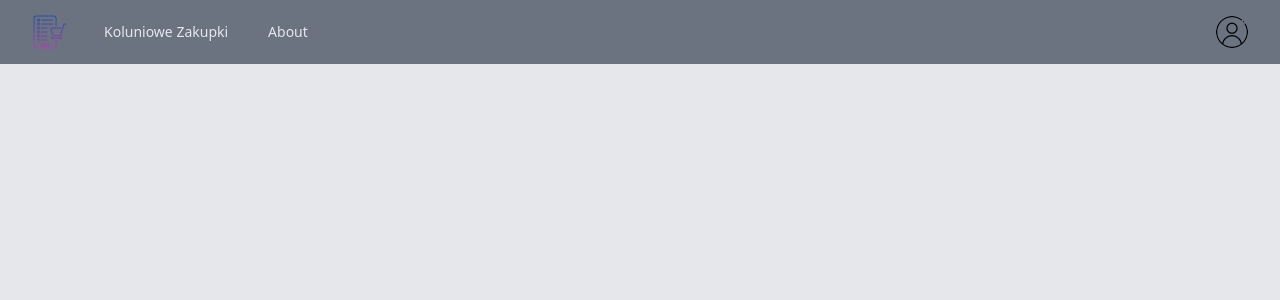
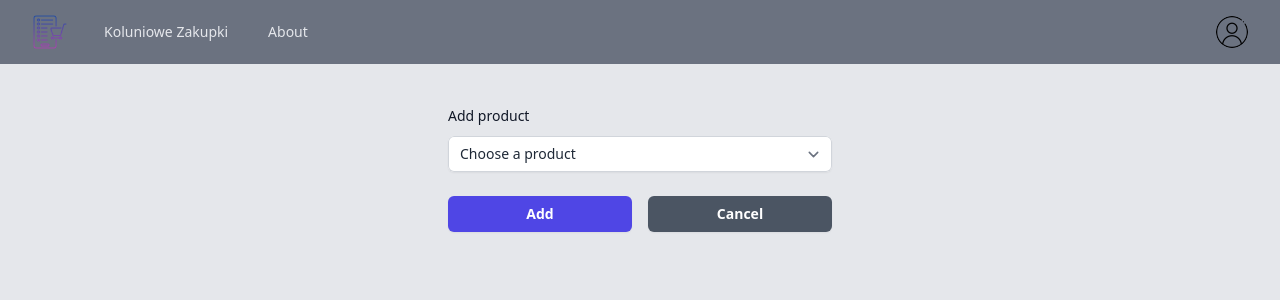
Before and after one commit to sslota/koluniowe-zakupki, a React (Create React App) app in the folder frontend/: page /list/1/add-product in a window 1280 px wide. Shown: the top 300 px of the page. Built offline with nearby package versions, Linux system fonts and the light colour scheme.

Commit message:
view for adding product to existing list

```diff
--- a/frontend/src/App.js
+++ b/frontend/src/App.js
@@ -1,44 +1,49 @@
 import "./App.css";
 import { Routes, Route } from "react-router-dom";
 import Lists from "./components/lists/Lists";
-import SpecificList from "./components/lists/SpecificList";
 import SignIn from "./components/authentications/SignIn";
 import SignUp from "./components/authentications/SignUp";
 import ListAdd from "./components/lists/ListAdd";
+import Map from "./components/lists/navigations/Map";
 import Profile from "./components/socials/Profile";
 import Friends from "./components/socials/Friends";
 import FriendAdd from "./components/socials/FriendAdd";
 import GroupMake from "./components/socials/GroupMake";
 import Products from "./components/products/Products";
 import ProductAdd from "./components/products/ProductAdd";
-import Tags from "./components/tags/Tags";
-import TagAdd from "./components/tags/TagAdd";
 import Shops from "./components/shops/Shops";
 import ShopAdd from "./components/shops/ShopAdd";
 import Blacklist from "./components/shops/blacklist/Blacklist";
 import BlacklistAdd from "./components/shops/blacklist/BlacklistAdd";
+import Tags from "./components/tags/Tags";
+import TagAdd from "./components/tags/TagAdd";
+import SpecificList from "./components/lists/list/SpecificList";
+import AddProductToList from "./components/lists/list/AddProductToList";
 
 function App() {
   return (
     <Routes>
       <Route path="/" element={<Lists />} />
       <Route path="/list" element={<Lists />} />
+      <Route path="/list-add" element={<ListAdd />} />
+      <Route path="/list/:id/route" element={<Map />} />
+      <Route path="/list/:id/add-product" element={<AddProductToList />} />
       <Route path="/list/:id" element={<SpecificList />} />
-      <Route path="/list-add" element={<ListAdd />} />
       <Route path="/profile" element={<Profile />} />
       <Route path="/friend" element={<Friends />} />
       <Route path="/friend-add" element={<FriendAdd />} />
       <Route path="/group-make" element={<GroupMake />} />
       <Route path="/product" element={<Products />} />
       <Route path="/product-add" element={<ProductAdd />} />
-      <Route path="/tag" element={<Tags />} />
-      <Route path="/tag-add" element={<TagAdd />} />
       <Route path="/shop" element={<Shops />} />
       <Route path="/shop-add" element={<ShopAdd />} />
       <Route path="/blacklist" element={<Blacklist />} />
       <Route path="/blacklist-add" element={<BlacklistAdd />} />
+      <Route path="/tag" element={<Tags />} />
+      <Route path="/tag-add" element={<TagAdd />} />
       <Route path="/sign-in" element={<SignIn />} />
       <Route path="/sign-up" element={<SignUp />} />
+      <Route path="/about-us" element={<Lists />} />
     </Routes>
   );
 }
--- /dev/null
+++ b/frontend/src/components/lists/list/AddProductToList.js
@@ -0,0 +1,81 @@
+import React, { useState } from "react";
+import { useParams } from "react-router-dom";
+
+const AddProductToList = () => {
+  const Products = [
+    { id: 1, name: "Product1" },
+    { id: 2, name: "Product2" },
+    { id: 3, name: "Product3" },
+  ];
+
+  const { id } = useParams();
+
+  const [selectedProduct, setSelectedProduct] = useState(null);
+
+  const handleSubmit = (event) => {};
+
+  const handleProductSelect = (product) => {
+    setSelectedProduct(product);
+  };
+
+  return (
+    <div className="mt-10 sm:mx-auto sm:w-full sm:max-w-sm">
+      <form
+        className="space-y-6"
+        action="#"
+        method="POST"
+        onSubmit={handleSubmit}
+      >
+        <div>
+          <label
+            htmlFor="product"
+            className="block text-sm font-medium leading-6 text-gray-900"
+          >
+            Add product
+          </label>
+          <div className="mt-2">
+            <select
+              id="product"
+              name="product"
+              autoComplete="product"
+              required
+              value={selectedProduct ? selectedProduct.id : ""}
+              onChange={(e) =>
+                handleProductSelect(
+                  Products.find((shop) => shop.id === parseInt(e.target.value))
+                )
+              }
+              className="block w-full rounded-md border-0 py-1.5 text-gray-800 shadow-sm ring-1 ring-inset ring-gray-300 focus:ring-2 focus:ring-inset focus:ring-indigo-600 sm:text-sm sm:leading-6"
+            >
+              <option value="" disabled hidden>
+                Choose a product
+              </option>
+              {Products.map((product) => (
+                <option key={product.id} value={product.id}>
+                  {product.name}
+                </option>
+              ))}
+            </select>
+          </div>
+        </div>
+
+        <a href={`/list/${id}`} className=" flex space-x-4">
+          <button
+            type="submit"
+            className="flex w-full justify-center rounded-md bg-indigo-600 px-3 py-1.5 text-sm font-semibold leading-6 text-white shadow-sm hover:bg-indigo-500 focus-visible:outline focus-visible:outline-2 focus-visible:outline-offset-2 focus-visible:outline-indigo-600"
+          >
+            Add
+          </button>
+          <button
+            type="button"
+            className="flex w-full justify-center rounded-md bg-gray-600 px-3 py-1.5 text-sm font-semibold leading-6 text-white shadow-sm hover:bg-gray-500 focus-visible:outline focus-visible:outline-2 focus-visible:outline-offset-2 focus-visible:outline-indigo-600"
+          >
+            Cancel
+          </button>
+        </a>
+      </form>
+    </div>
+  );
+};
+
+export default AddProductToList;
--- a/frontend/src/components/lists/SpecificList.js
+++ b/frontend/src/components/lists/list/SpecificList.js
@@ -5,7 +5,7 @@ import {
   ShareIcon,
   PencilSquareIcon,
 } from "@heroicons/react/24/outline";
-import DropdownMenu from "../DropdownMenu";
+import DropdownMenu from "../../DropdownMenu";
 
 function SpecificList() {
   const Products = [
@@ -57,6 +57,14 @@ function SpecificList() {
         ))}
       </div>
 
+      <div className="absolute bottom-24 sm:flex sm:space-y-0 sm:space-x-10 grid grid-flow-row place-items-center space-y-4">
+        <Link to={`/list/${id}/add-product`}>
+          <button className="rounded-md bg-indigo-600 px-8 sm:px-16 lg:px-32 py-4 font-semibold leading-6 text-white shadow-sm hover:bg-indigo-500 focus-visible:outline focus-visible:outline-2 focus-visible:outline-offset-2 focus-visible:outline-indigo-600">
+            Add product
+          </button>
+        </Link>
+      </div>
+
       <div className="absolute top-16 right-0 py-4 px-2 sm:px-6 lg:px-8">
         <DropdownMenu />
       </div>
--- /dev/null
+++ b/frontend/src/components/lists/navigations/Map.js
@@ -0,0 +1,16 @@
+import React from "react";
+import DropdownMenu from "../../DropdownMenu";
+
+function Map() {
+  return (
+    <div className="flex items-center justify-center mx-auto max-w-full py-8 px-2 sm:px-6 lg:px-8">
+      <img className="w-3/5" src="/route.jpeg" alt="route" />
+
+      <div className="absolute top-16 right-0 py-4 px-2 sm:px-6 lg:px-8">
+        <DropdownMenu />
+      </div>
+    </div>
+  );
+}
+
+export default Map;
```
Also changed, not shown: frontend/public/route.jpeg (added).
